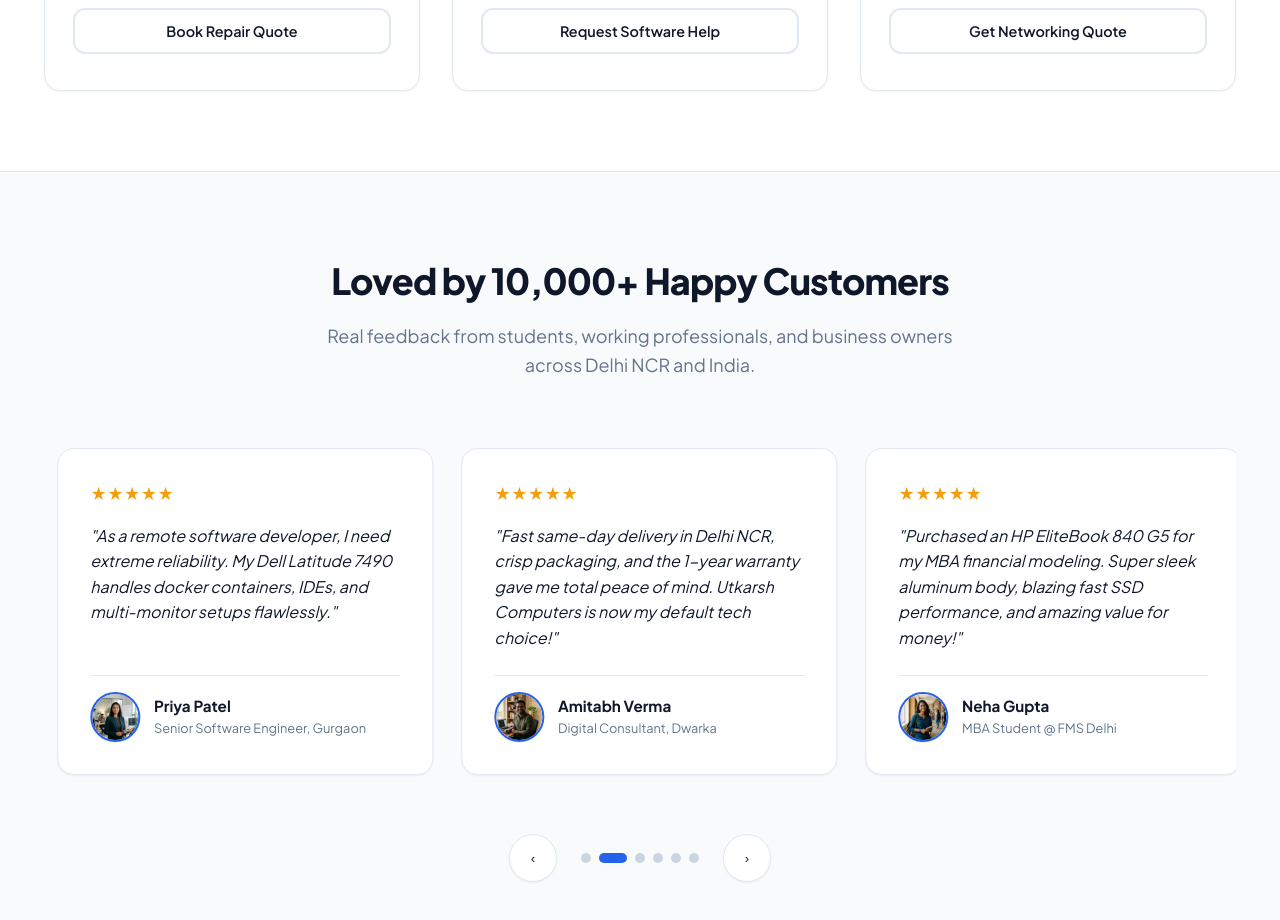
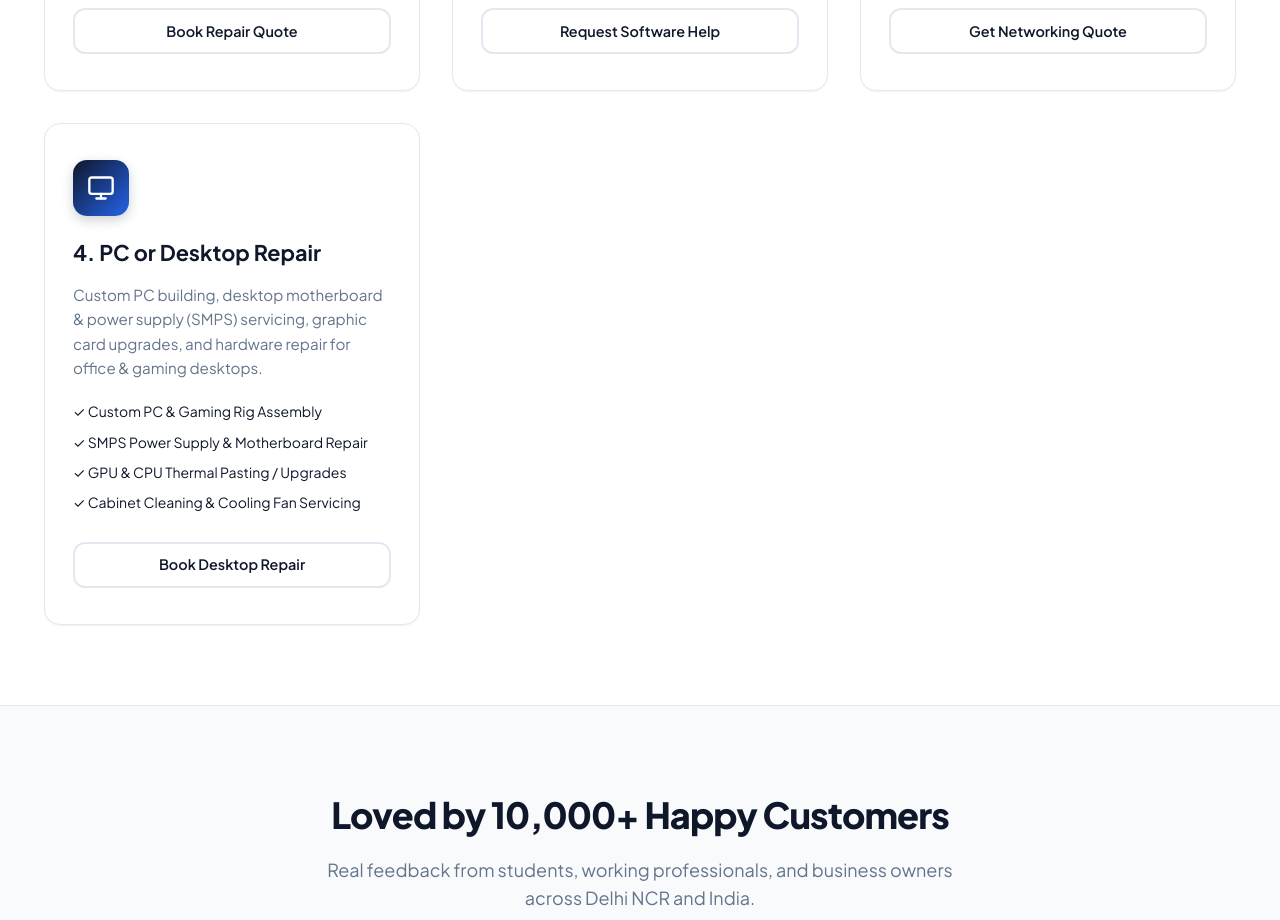
Before and after one commit to hemantgondhwal/utkarshcomputer, a Next.js app: page / in a window 1280 px wide. Shown: the part 5120-6040 px from the top of the page. Built offline with nearby package versions, Linux system fonts and the light colour scheme.

Commit message:
Add 4th service PC or Desktop Repair to Professional IT & Repair Services section

```diff
--- a/src/app/page.js
+++ b/src/app/page.js
@@ -992,6 +992,35 @@ export default function Home() {
                   Get Networking Quote
                 </a>
               </div>
+
+              <div className="service-card">
+                <div className="service-icon-box">
+                  <svg width="28" height="28" viewBox="0 0 24 24" fill="none" stroke="currentColor" strokeWidth="2" strokeLinecap="round" strokeLinejoin="round">
+                    <rect x="2" y="3" width="20" height="14" rx="2" ry="2"></rect>
+                    <line x1="8" y1="21" x2="16" y2="21"></line>
+                    <line x1="12" y1="17" x2="12" y2="21"></line>
+                  </svg>
+                </div>
+                <h3 className="service-title">4. PC or Desktop Repair</h3>
+                <p className="service-description">
+                  Custom PC building, desktop motherboard &amp; power supply (SMPS) servicing, graphic card upgrades, and hardware repair for office &amp; gaming desktops.
+                </p>
+                <ul className="service-features">
+                  <li className="service-feature-item">✓ Custom PC &amp; Gaming Rig Assembly</li>
+                  <li className="service-feature-item">✓ SMPS Power Supply &amp; Motherboard Repair</li>
+                  <li className="service-feature-item">✓ GPU &amp; CPU Thermal Pasting / Upgrades</li>
+                  <li className="service-feature-item">✓ Cabinet Cleaning &amp; Cooling Fan Servicing</li>
+                </ul>
+                <a
+                  href="https://wa.me/918700747243?text=Hello%20Utkarsh%20Computers%2C%20I%20want%20to%20inquire%20about%20PC%20or%20Desktop%20Repair%20Services."
+                  target="_blank"
+                  rel="noopener noreferrer"
+                  className="btn btn-secondary btn-sm service-btn"
+                  onClick={handleBuyNow}
+                >
+                  Book Desktop Repair
+                </a>
+              </div>
             </div>
           </div>
         </section>
```
Also changed, not shown: index.html (+34 -0 lines).
